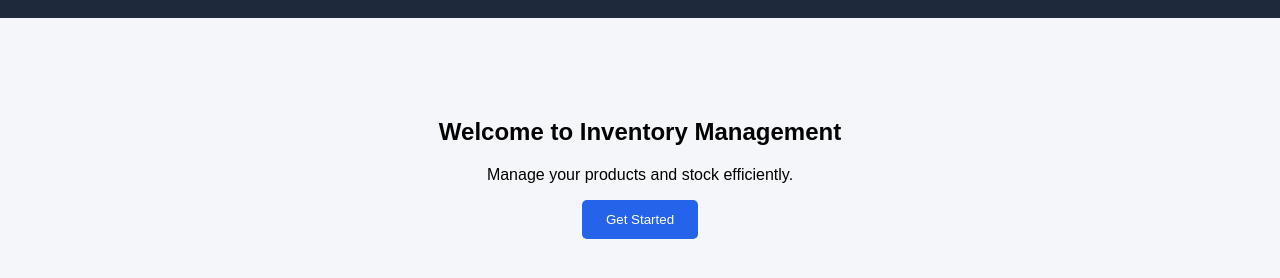
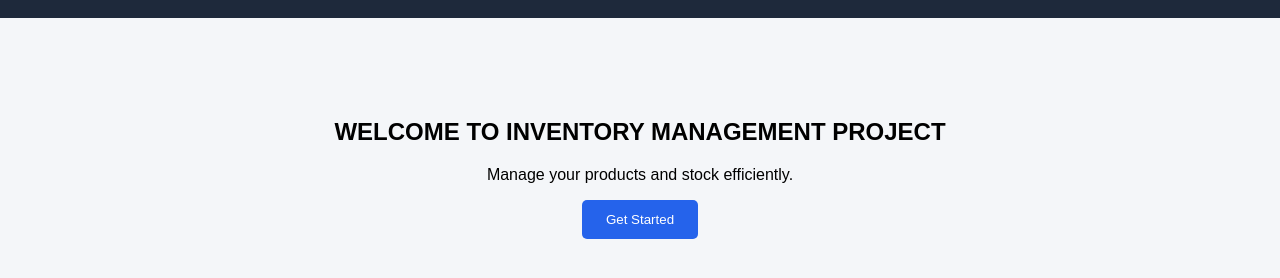
Before and after one commit to bharathreddy37040/Inventory-Management-System, a plain HTML site: page frontend/index.html in a window 1280 px wide. Shown: the part 120-398 px from the top of the page. Drawn offline with Linux system fonts and the light colour scheme.

Commit message:
I have updated the heading line in the homepage

```diff
--- a/frontend/index.html
+++ b/frontend/index.html
@@ -19,7 +19,7 @@
     </header>
 
     <main>
-        <h2>Welcome to Inventory Management</h2>
+        <h2>WELCOME TO INVENTORY MANAGEMENT PROJECT </h2>
         <p>Manage your products and stock efficiently.</p>
 
         <button onclick="showMessage()">Get Started</button>
```
